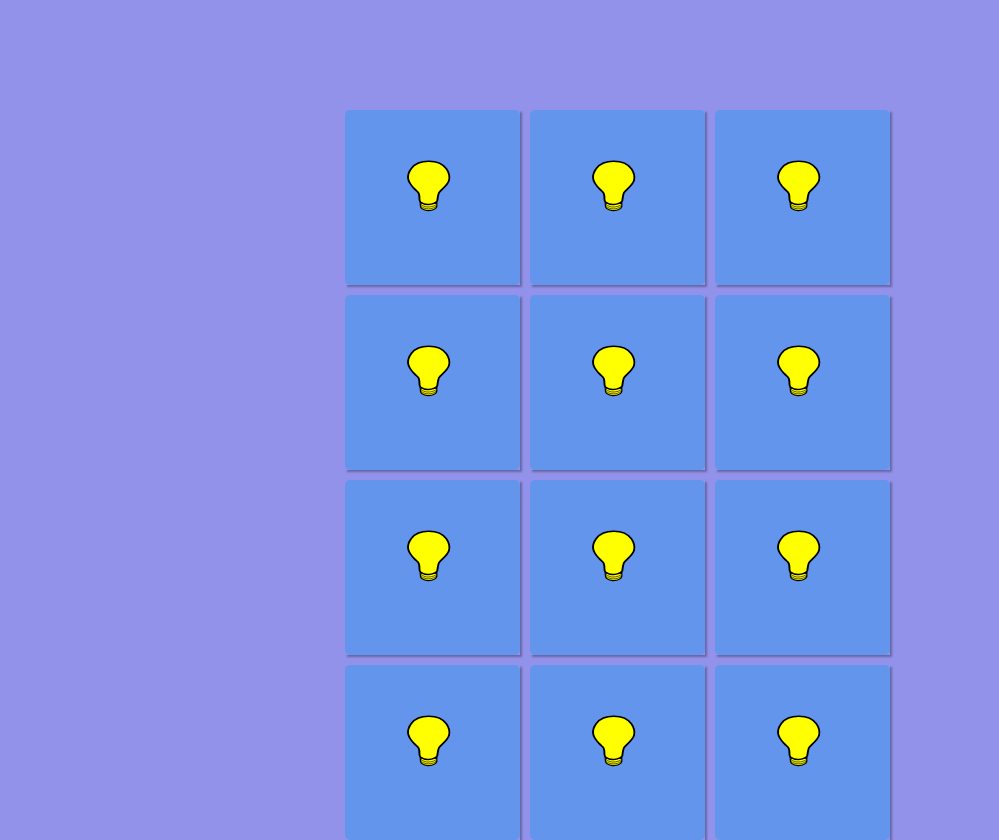
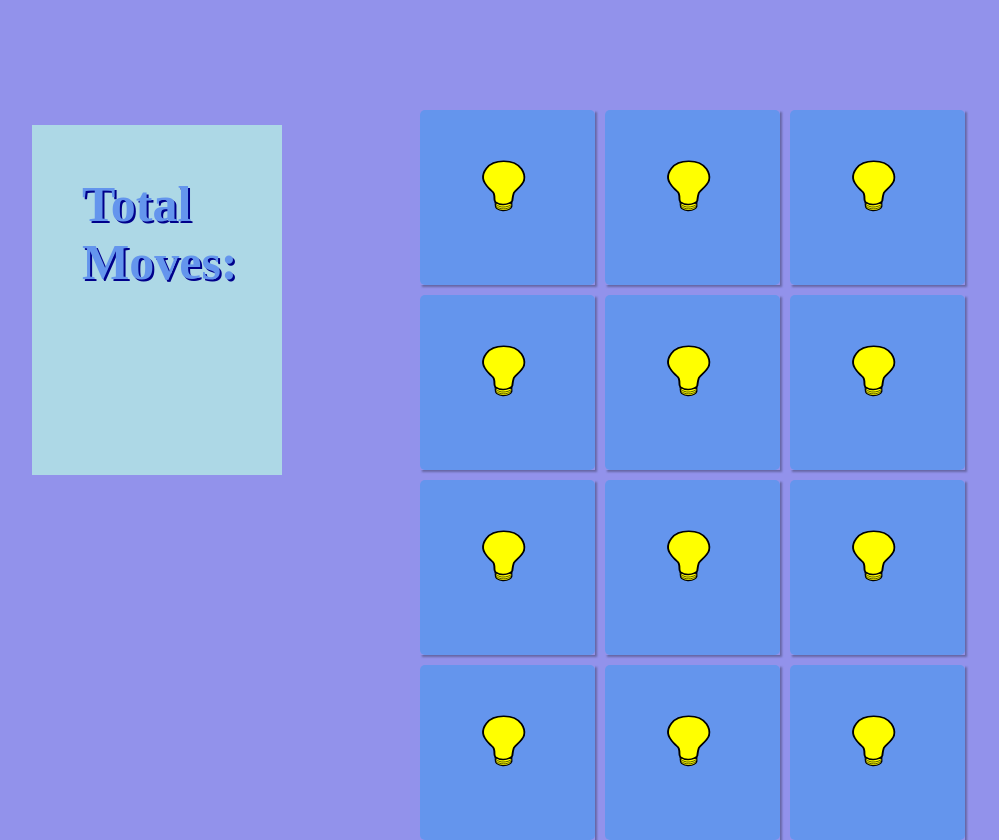
Before and after one commit to TravisExline/Memory-Game, a website: page memory-game/index.html in a window 1280 px wide. Shown: the whole page, without its empty margins (93-1092 px from the left). Drawn offline with Linux system fonts and the light colour scheme.

Commit message:
fixing total moves

```diff
--- a/memory-game/index.html
+++ b/memory-game/index.html
@@ -6,7 +6,9 @@
         <link rel="stylesheet" href='./style.css' />
     </head>
     <body>
-        <div id='move-counter'>
+        <div class='move-counter'>
+            <h1 class="total-moves-header">Total Moves: </h1>
+            <p id="total-moves"></p>
         </div>
         <section class="cards-section">
             <div id='correct-answer'>
--- a/memory-game/index.js
+++ b/memory-game/index.js
@@ -93,7 +93,7 @@ function youWin() {
 
 function moveCounter() {
     moves += 1
-    document.getElementById('move-counter').innerHTML = `Total Moves: ${moves}`
+    document.getElementById('total-moves').innerHTML = `${moves}`
 }
 
 playingCards.forEach(card => card.addEventListener('click', flipCard))
--- a/memory-game/style.css
+++ b/memory-game/style.css
@@ -67,13 +67,17 @@ body {
     transform: rotateY(180deg);
 }
 
-#move-counter {
-    width: 95px;
-    height: 95px;
+.move-counter {
+    width: 250px;
+    height: 350px;
     margin-top: 125px;
     margin-left: 125px;
     padding: 50px;
-    font-size: 62px;
     color: cornflowerblue;
+    background-color: lightblue;
     text-shadow: 2px 2px darkblue;
 }
+
+.total-moves-header {
+    font-size: 50px;
+}
```
Also changed, not shown: package.json (added, +19 -0 lines).
